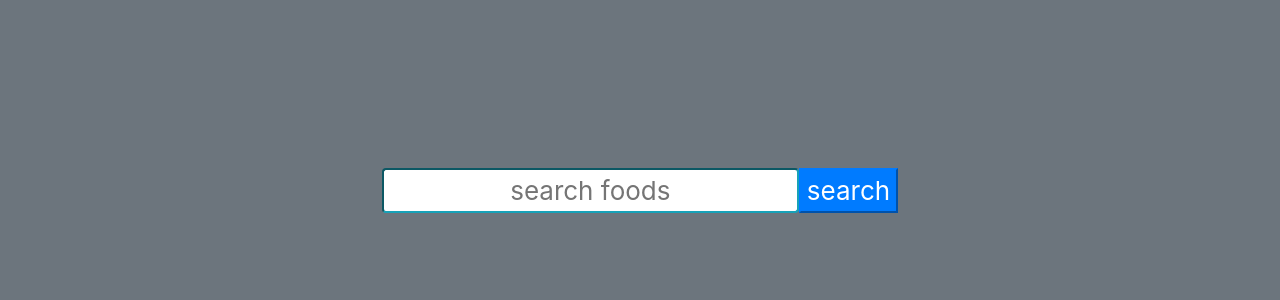
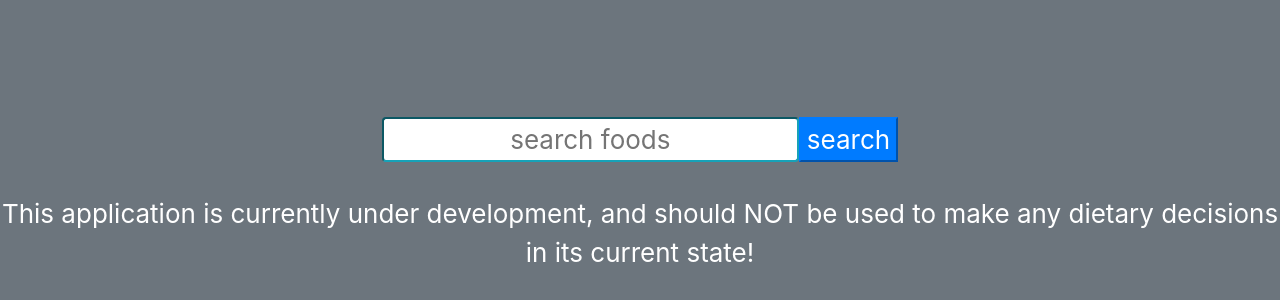
Before and after one commit to Sandstorm890/nutrition-app, a React (Create React App) app: page / in a window 1280 px wide. Shown: the part 218-518 px from the top of the page. Built offline with nearby package versions, Linux system fonts and the light colour scheme.

Commit message:
add disclaimer

```diff
--- a/src/containers/FoodsContainer.js
+++ b/src/containers/FoodsContainer.js
@@ -110,8 +110,8 @@ class FoodsContainer extends React.Component {
                 <button className="btn-primary" onClick={this.handleSearch}>search</button>
                 {/* <p>{this.state.noFoodsFoundMessage}</p> */}
                 <div className="card-group">{this.createFoodCards()}</div>
-
-            </div>
+                <div class="mt-4">This application is currently under development, and should NOT be used to make any dietary decisions in its current state!</div>
+                </div>
         )
     }
 
```
